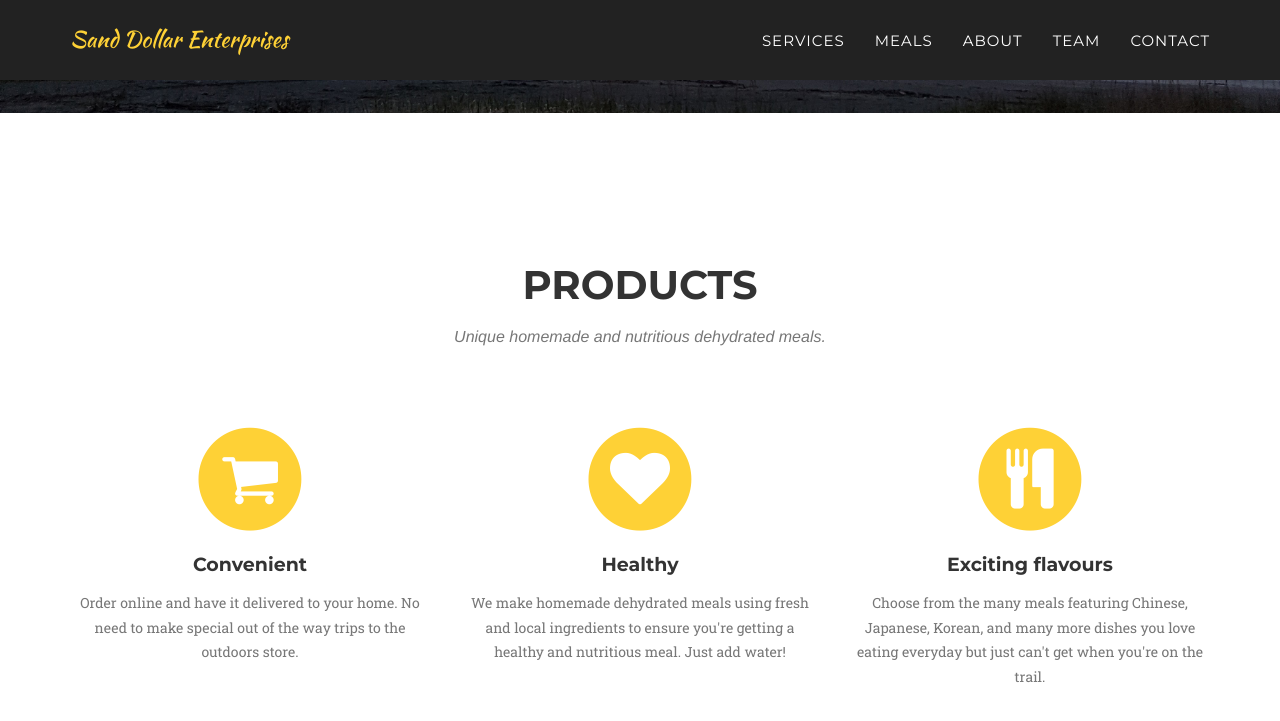
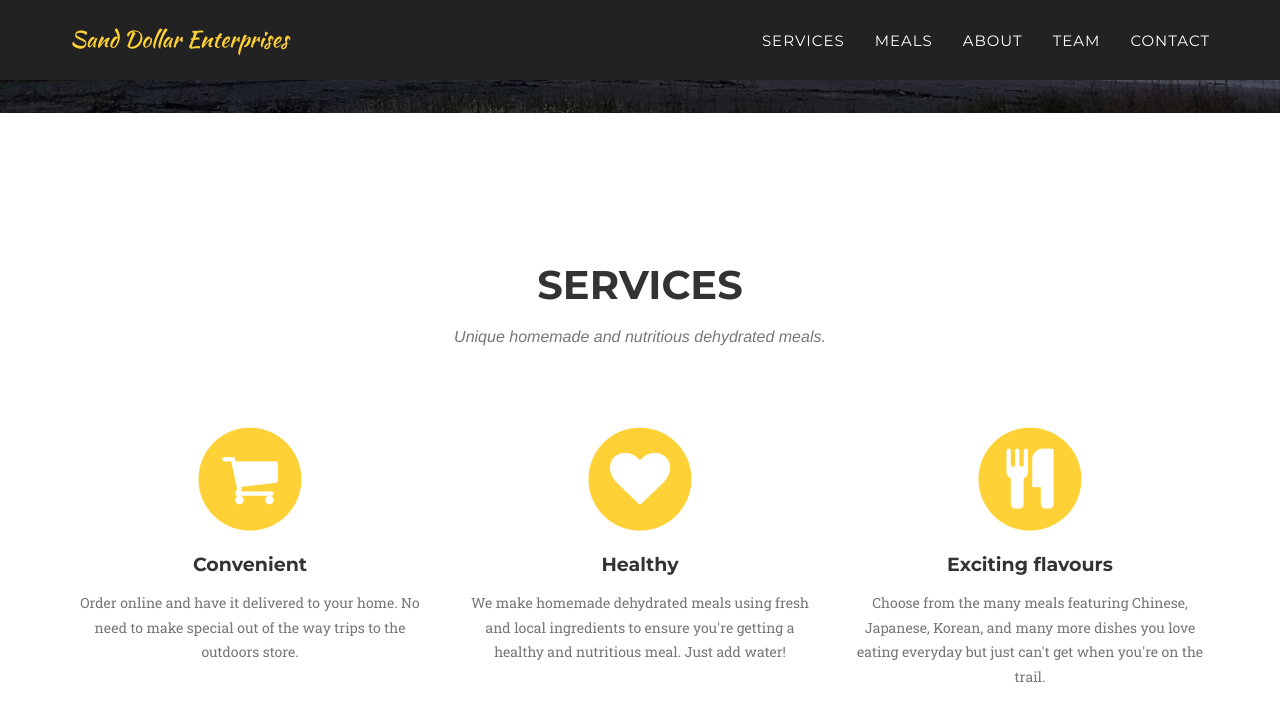
Before and after one commit to Gtsui091/SandDollarEnterpirses.github.io, a Jekyll site: the page built from index.html, in a window 1280 px wide and 900 px high, scrolled down 720 px. Shown: the top 721 px of the window. Built offline with Jekyll 4.4.1, drawn with Linux system fonts in a browser that asks for light colours; some web fonts are replaced.

Commit message:
Update services.html

```diff
--- a/_includes/services.html
+++ b/_includes/services.html
@@ -3,7 +3,7 @@
         <div class="container">
             <div class="row">
                 <div class="col-lg-12 text-center">
-                    <h2 class="section-heading">Products</h2>
+                    <h2 class="section-heading">Services</h2>
                     <h3 class="section-subheading text-muted">Unique homemade and nutritious dehydrated meals. </h3>
                 </div>
             </div>
```
